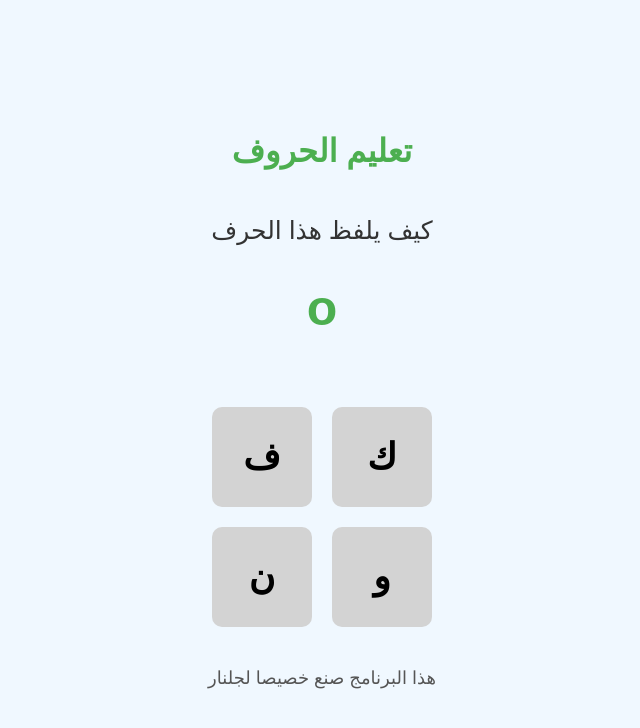
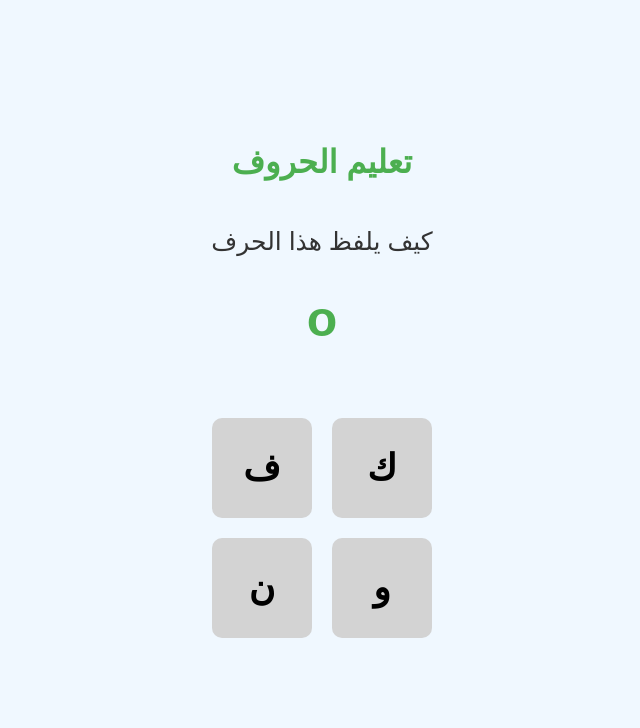
Before and after one commit to Ali78532/Letters-for-gulnal, a plain HTML site: page index.html in a window 1280 px wide. Shown: the whole page, without its empty margins (318-958 px from the left). Drawn offline with Linux system fonts and the light colour scheme.

Commit message:
Update index.html

```diff
--- a/index.html
+++ b/index.html
@@ -83,7 +83,7 @@
         <p class="english-letter"></p> <!-- سطر منفصل للحرف الإنجليزي -->
         <div class="options"></div>
     </div>
-    <footer>هذا البرنامج صنع خصيصا لجلنار</footer>
+    <footer></footer>
 
     <script>
         // قائمة الحروف المستثناة
```
